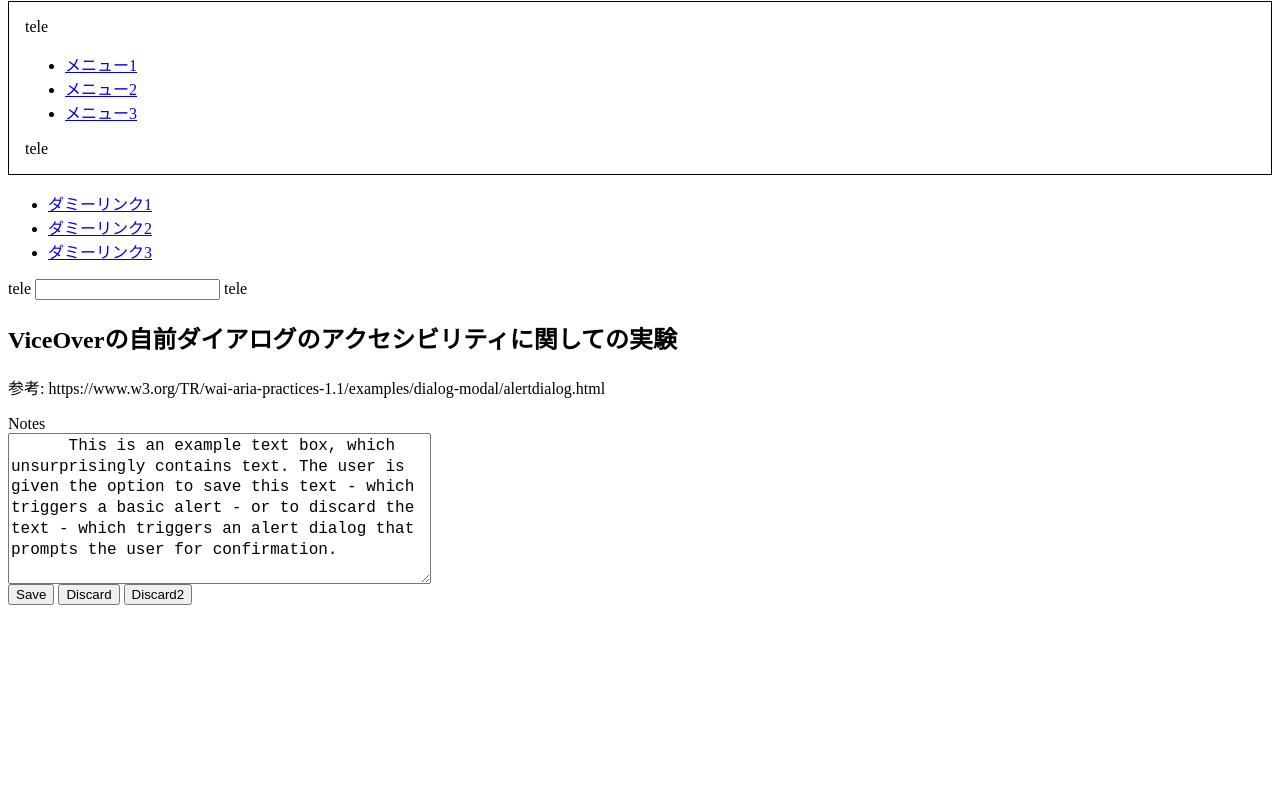
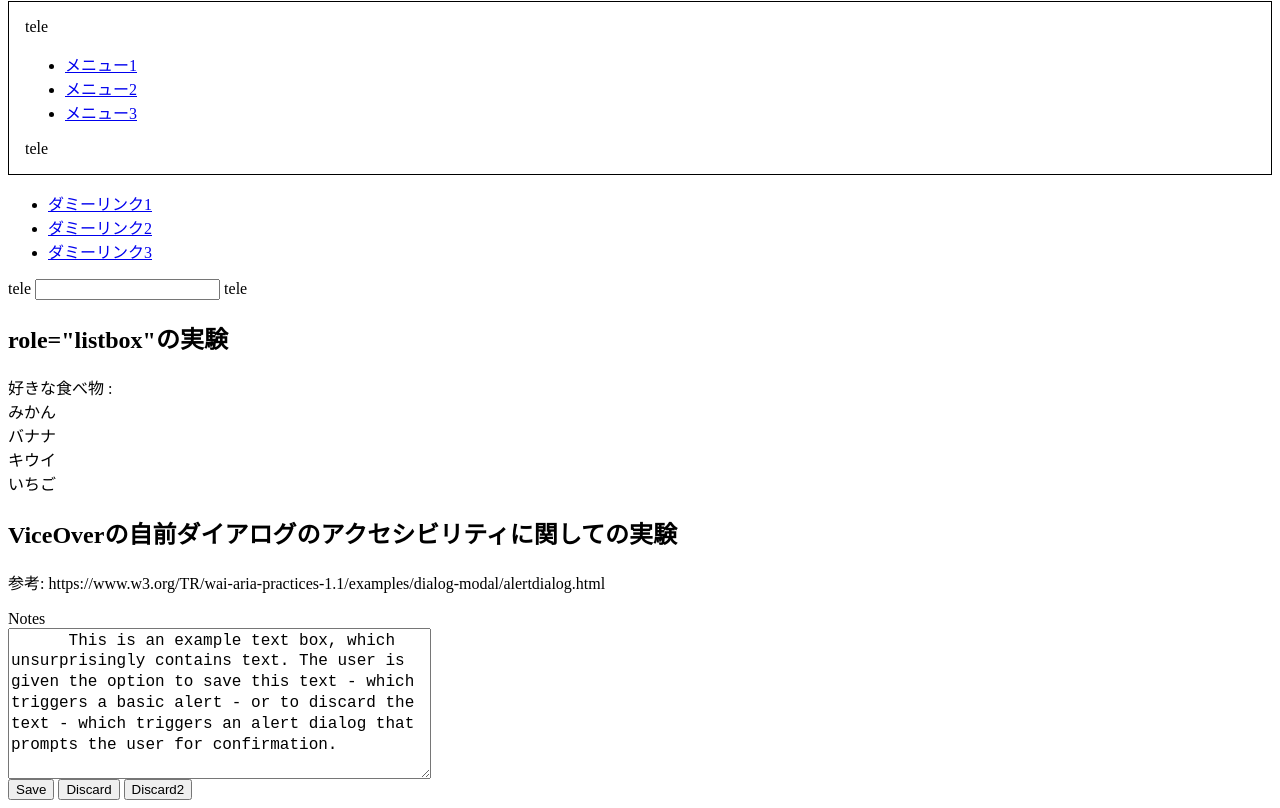
Before and after one commit to massirohuyu/asobiba, a website: page docs/index.html in a window 1280 px wide. Shown: the part 764-1572 px from the top of the page. Before the commit the page ends 1377 px from the top, so only its background shows below. Drawn offline with nearby package versions, Linux system fonts and the light colour scheme.

Commit message:
[add] role="listbox"の実験

```diff
--- a/docs/index.html
+++ b/docs/index.html
@@ -265,6 +265,28 @@
     <span id="teleporterInput1" class="teleporter teleporter--toLast" aria-controls="menu" tabindex="0">tele</span>
     <input id="input" aria-controls="menu" type="text">
     <span id="teleporterInput2" class="teleporter teleporter--toFirst" aria-controls="menu" tabindex="0">tele</span>
+
+    <h2>role="listbox"の実験</h2>
+
+    <label id="listbox1_label">好きな食べ物 :</label>
+    <div id="listbox1"
+        tabindex="0"
+        role="listbox"
+        aria-labelledby="listbox1_label"
+    >
+      <div id="listbox1_1" role="option" aria-selected="true">
+        みかん
+      </div>
+      <div id="listbox1_2" role="option">
+        バナナ
+      </div>
+      <div id="listbox1_3" role="option">
+        キウイ
+      </divli>
+      <div id="listbox1_4" role="option">
+        いちご
+      </div>
+    </div>
 
     <script>
       // タブキーでフォーカス可能な要素のみ
```
